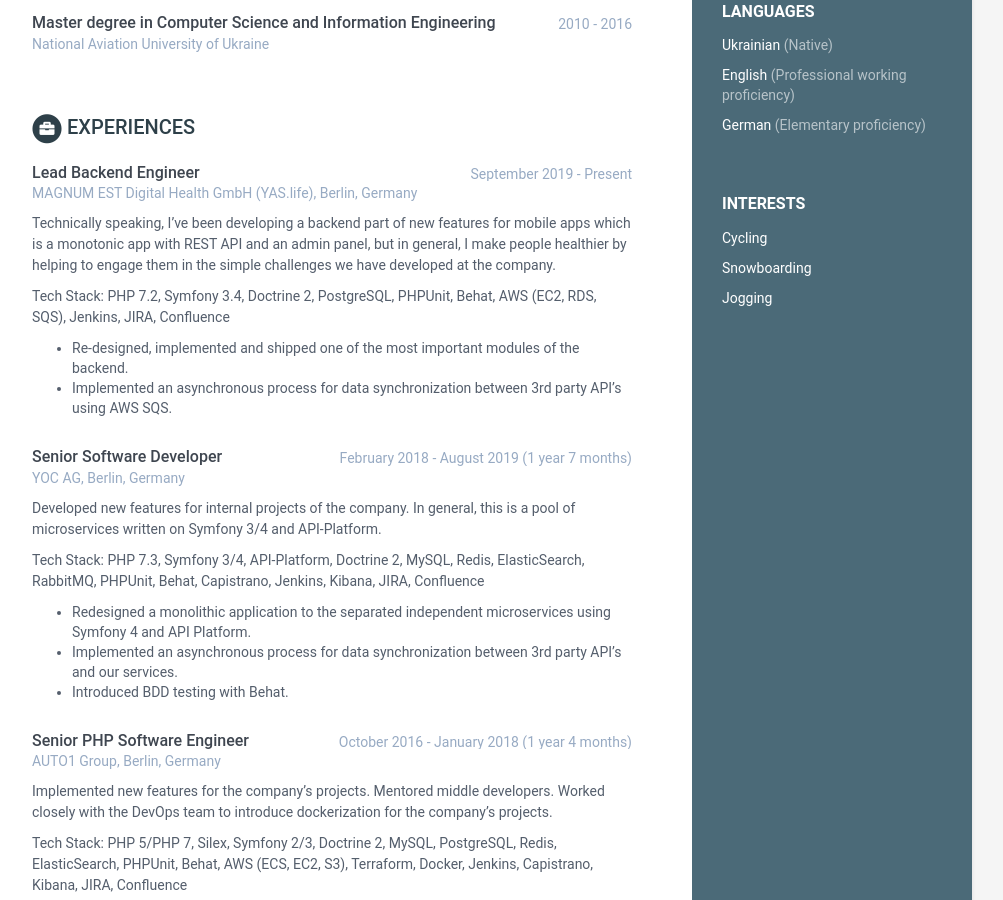
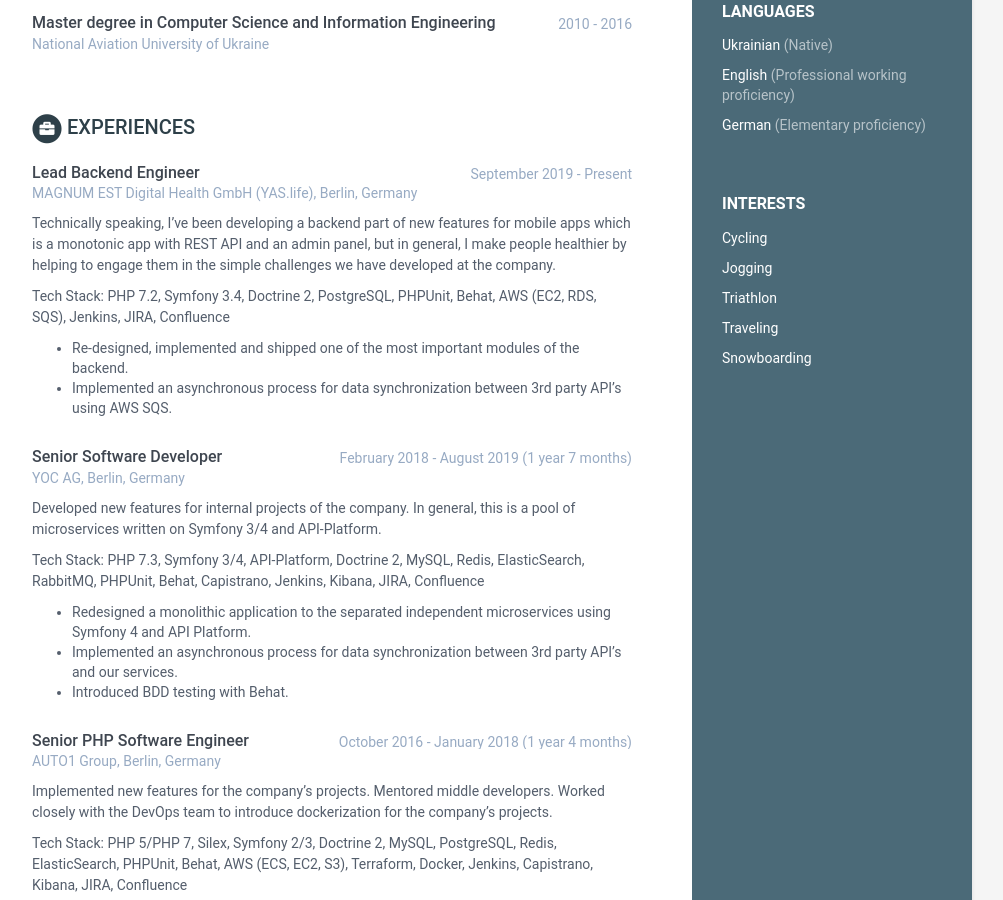
Before and after one commit to vpx/cv, a Jekyll site: the page built from index.html, in a window 1280 px wide and 900 px high, scrolled down 456 px. Shown: the whole window, without its empty margins (168-1171 px from the left). Built offline with Jekyll 4.4.1, drawn with Linux system fonts in a browser that asks for light colours.

Commit message:
CV updates

```diff
--- a/_data/data.yaml
+++ b/_data/data.yaml
@@ -20,8 +20,10 @@
 
   interests:
     - Cycling
+    - Jogging
+    - Triathlon
+    - Traveling
     - Snowboarding
-    - Jogging
 
 career-profile:
   title: Career Profile
```
